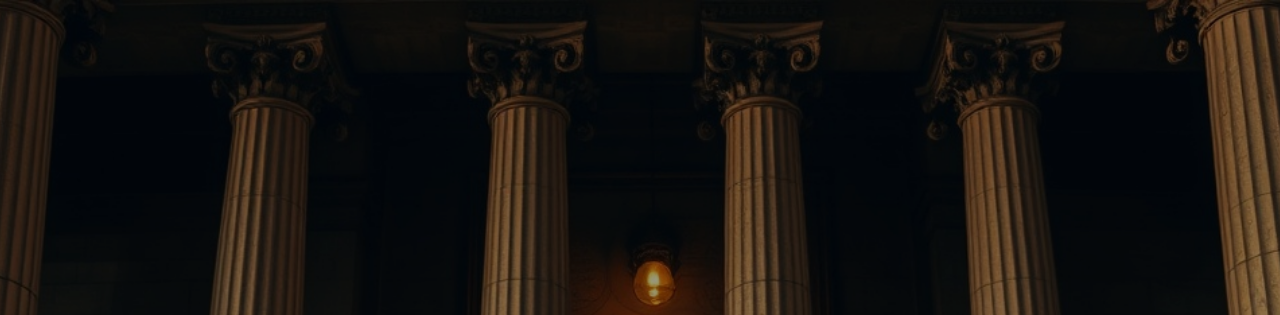
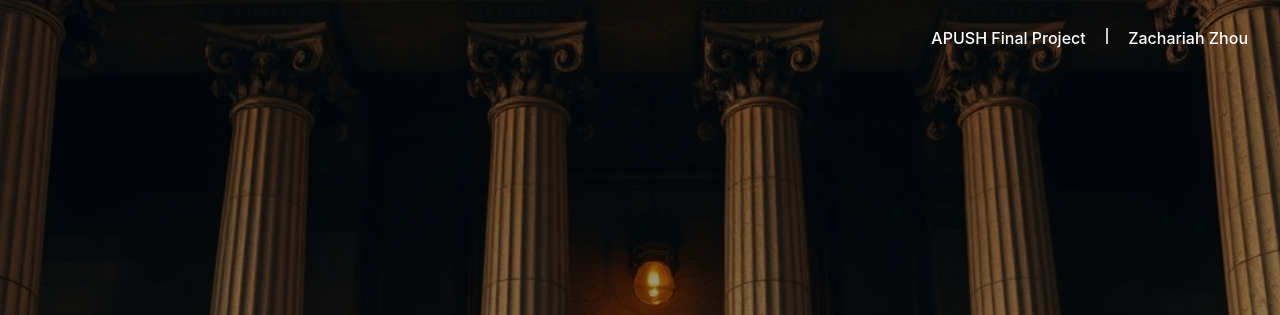
Before and after one commit to zwb299792/Bucklew-v.-Precythe-Timeline, a plain HTML site: page index.html in a window 1280 px wide. Shown: the top 315 px of the page. Drawn offline with nearby package versions, Linux system fonts and the light colour scheme.

Commit message:
Add files via upload

```diff
--- a/css/wbs-fresh-site-219274.webflow.css
+++ b/css/wbs-fresh-site-219274.webflow.css
@@ -767,3 +767,24 @@ figcaption {
     grid-area: 1 / 1 / 3 / 2;
   }
 }
+
+.header-credit {
+  position: absolute;
+  top: 24px;
+  right: 32px;
+  font-family: 'Inter', ui-sans-serif, system-ui, sans-serif;
+  font-size: 16px;
+  font-weight: 500;
+  color: white;
+  text-align: right;
+  z-index: 1000;
+}
+
+.divider {
+  display: inline-block;
+  width: 2px;
+  height: 1em;
+  background-color: white;
+  opacity: 0.8;
+  margin: 0 16px;
+}
--- a/index.html
+++ b/index.html
@@ -33,6 +33,12 @@
 <body>
   <div class="page-wrapper">
     <main class="main-wrapper">
+
+      <div class="header-credit">
+        <span>APUSH Final Project</span>
+        <span class="divider"></span>
+        <span>Zachariah Zhou</span>
+      </div>
 
       <!-- header -->
       <header class="section_hero">
```
